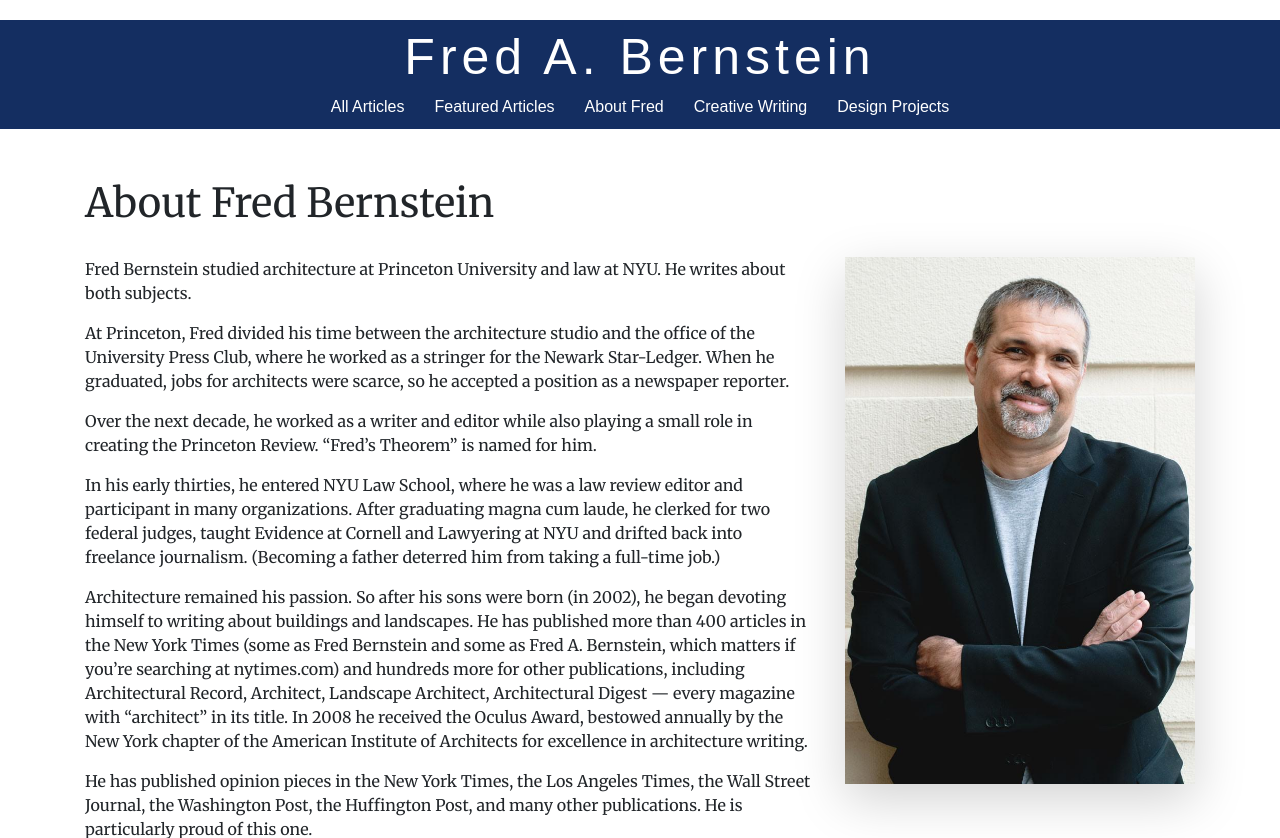
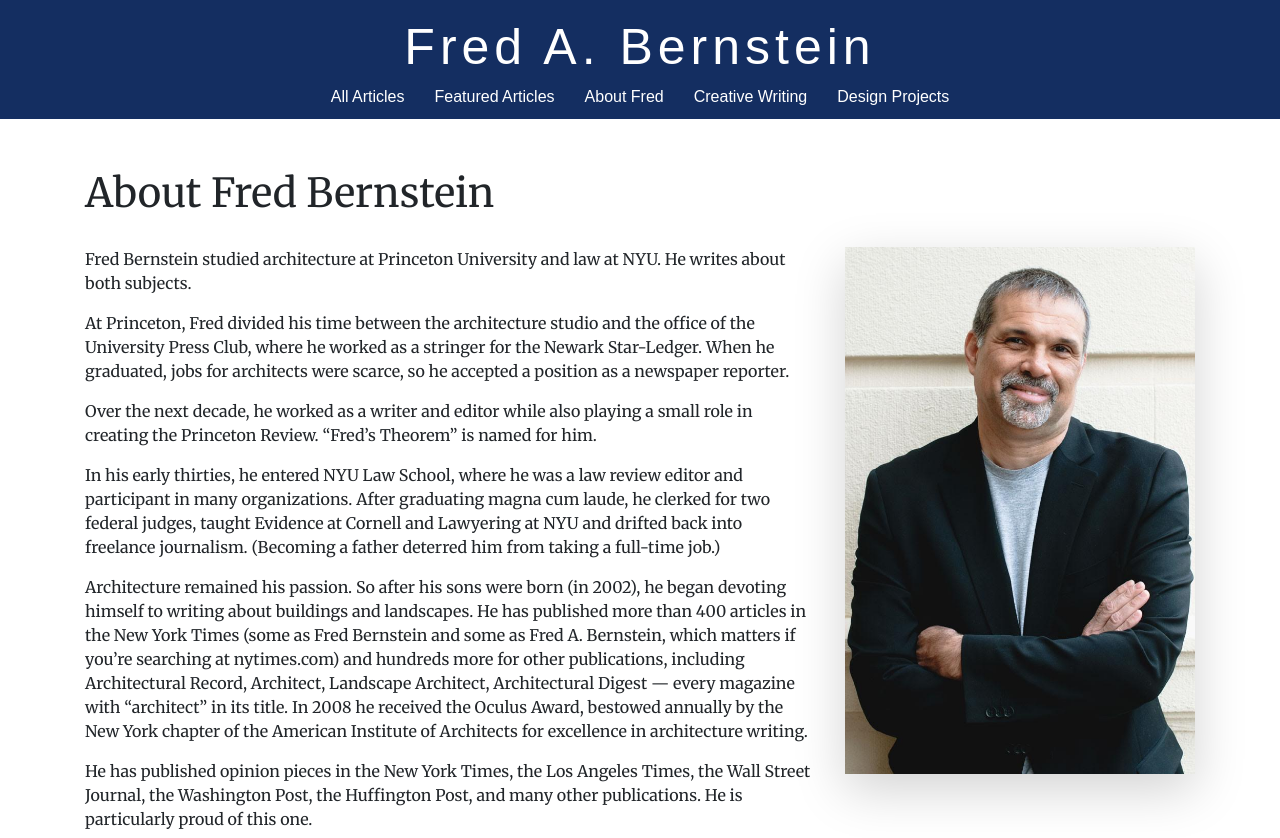
Before and after one commit to aaronfink01/fredbernstein, a Flask app: page /about in a window 1280 px wide. Shown: the top 838 px of the page. Run offline with Flask 2, Linux system fonts and the light colour scheme; some libraries are stand-ins or nearby versions.

Commit message:
made changes

```diff
--- a/app/static/style.css
+++ b/app/static/style.css
@@ -6,7 +6,7 @@
 }
 
 .header-brand {
-    margin-top: 20px;
+    padding-top: 10px;
     display: block;
     text-align: center;
     font-size: 50px;
```
